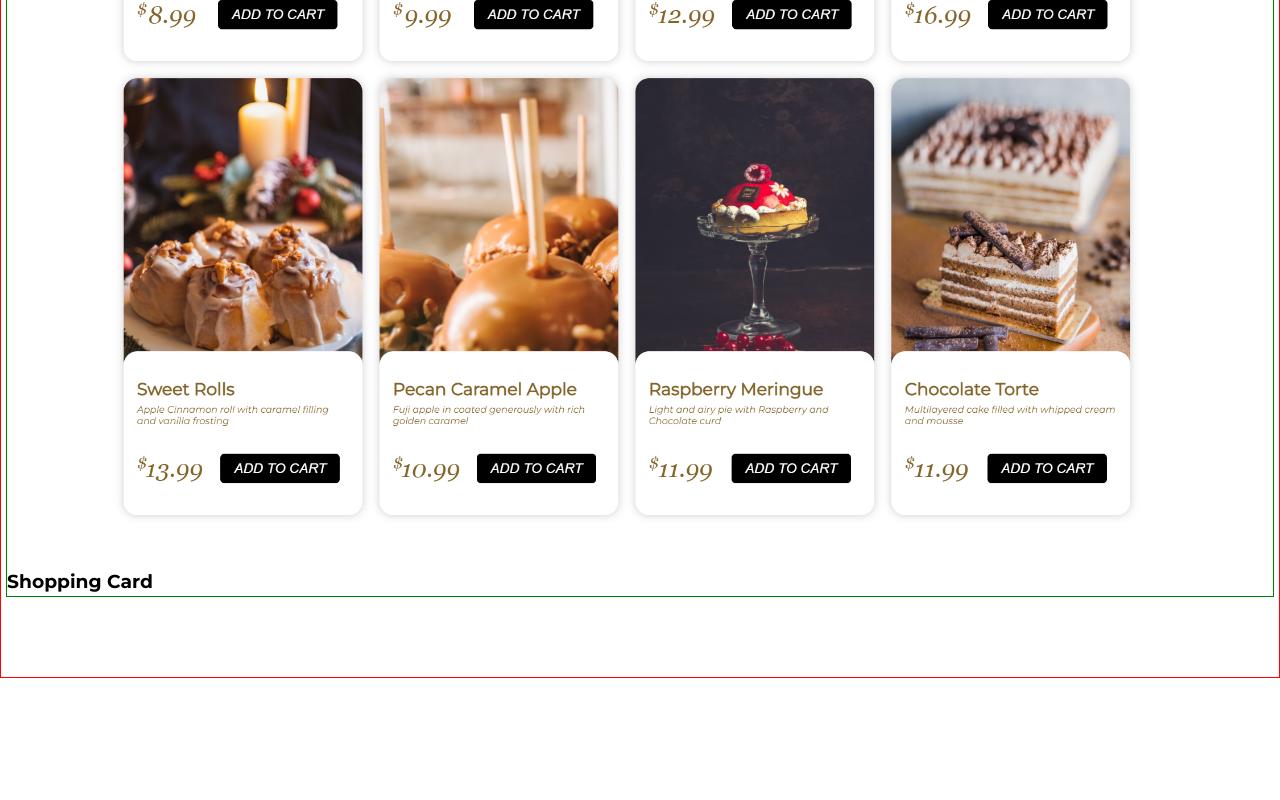
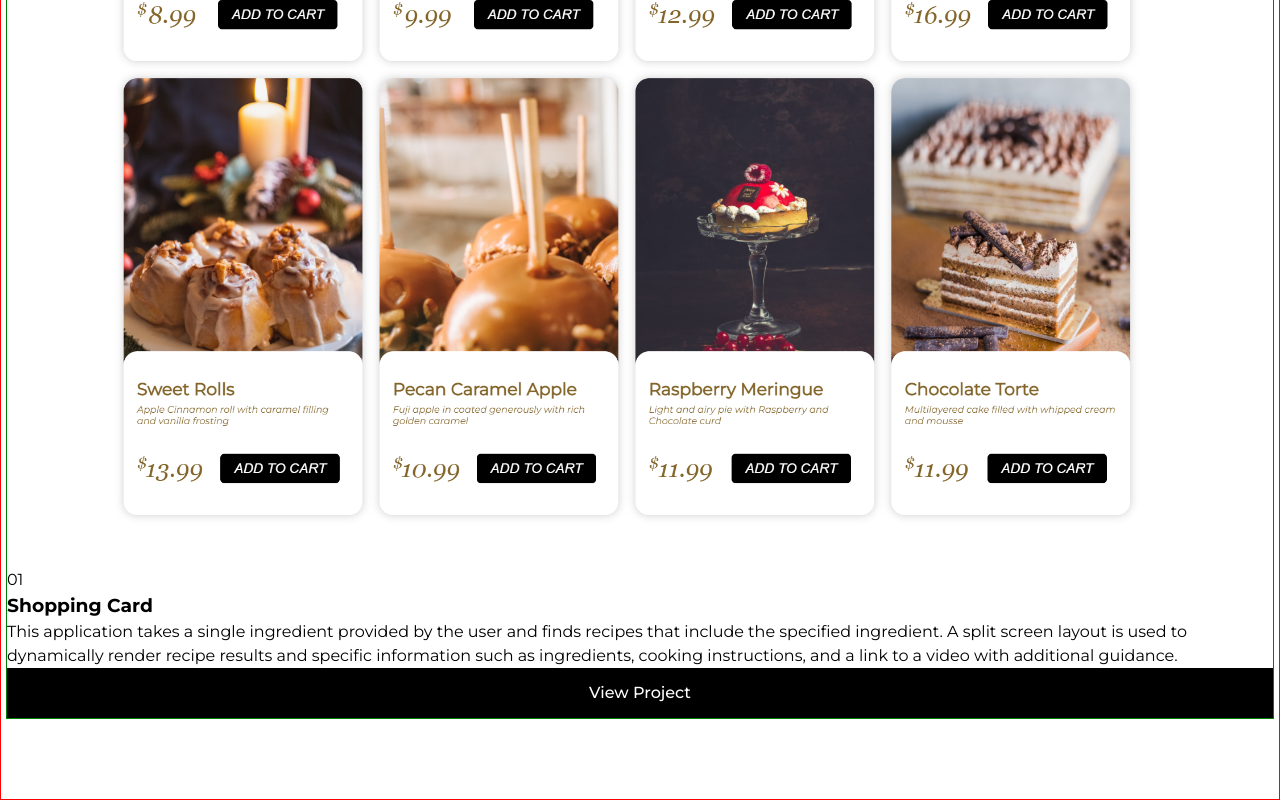
Before and after one commit to j-a-black/portfolio-v4, a React (Create React App) app: page / in a window 1280 px wide. Shown: the part 1501-2301 px from the top of the page. Before the commit the page ends 2179 px from the top, so only its background shows below. Built offline with nearby package versions, Linux system fonts and the light colour scheme; a web font is replaced by a local one.

Commit message:
styling cards

```diff
--- a/src/components/projects-list/projects-list.component.jsx
+++ b/src/components/projects-list/projects-list.component.jsx
@@ -1,6 +1,8 @@
 import React from "react";
 
 import ShoppeImage from "../../assets/images/shoppe.webp";
+
+import ButtonLink from "../../components/button-link/button-link.component";
 
 import "./projects-list.styles.scss";
 
@@ -11,10 +13,19 @@ const ProjectsList = () => {
         <img src={ShoppeImage} alt="" />
       </div>
       <div className="card-content">
-        <div className="card-meta"></div>
+        <div className="card-meta">01</div>
         <div className="card-description">
           <h3 className="description-title">Shopping Card</h3>
-          <div className="description-content"></div>
+          <div className="description-content">
+            <span>
+              This application takes a single ingredient provided by the user
+              and finds recipes that include the specified ingredient. A split
+              screen layout is used to dynamically render recipe results and
+              specific information such as ingredients, cooking instructions,
+              and a link to a video with additional guidance.
+            </span>
+          </div>
+          <ButtonLink buttonText="View Project" styleClassName="btn" />
         </div>
       </div>
     </div>
--- a/src/components/projects-list/projects-list.styles.scss
+++ b/src/components/projects-list/projects-list.styles.scss
@@ -1,3 +1,9 @@
 .project-card {
   border: 1px solid green;
+  width: 100%;
+  display: flex;
+  flex-direction: column;
+
+  .card-image {
+  }
 }
```
